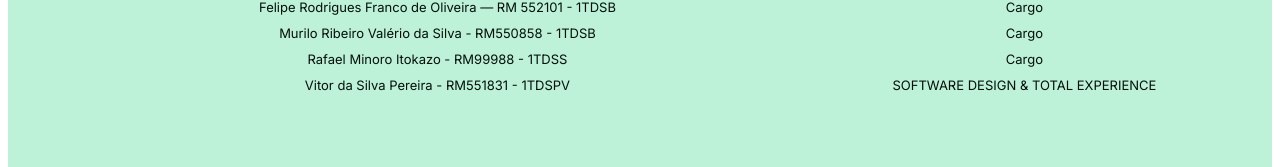
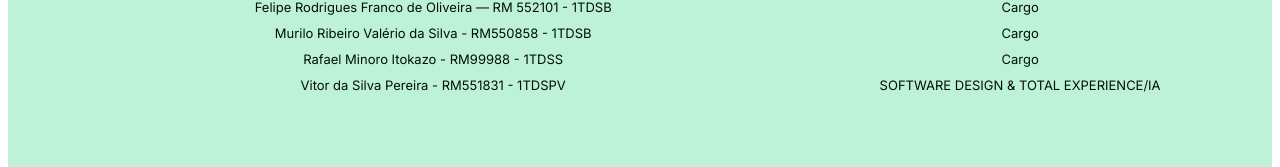
Before and after one commit to Rminoro/GS-ImmunoSync, a Next.js app: page / in a window 1280 px wide. Shown: the part 584-751 px from the top of the page. Built offline with nearby package versions, Linux system fonts and the light colour scheme.

Commit message:
adicionando os cargos

```diff
--- a/src/components/rodape/rodape.jsx
+++ b/src/components/rodape/rodape.jsx
@@ -22,7 +22,7 @@ export default function Rodape() {
           <li>Cargo</li>
           <li>Cargo</li>
           <li>Cargo</li>
-          <li>SOFTWARE DESIGN & TOTAL EXPERIENCE</li>
+          <li>SOFTWARE DESIGN & TOTAL EXPERIENCE/IA</li>
 
         </ul>
     </div>
```
